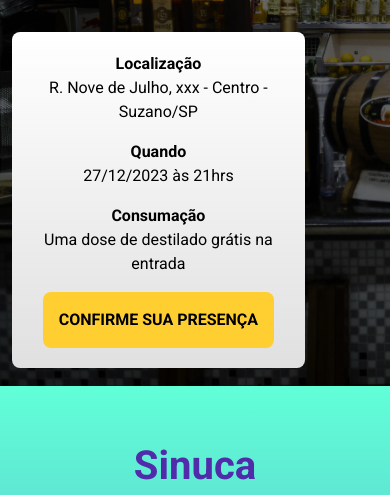
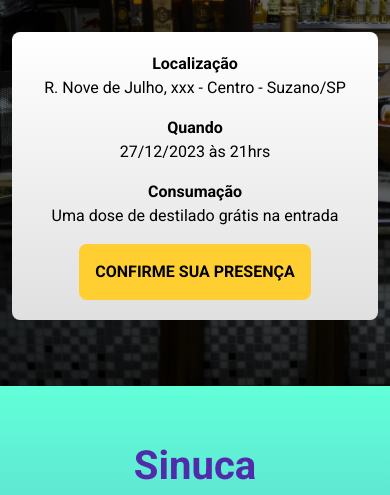
Before and after one commit to hsanfilippo/bday_counter_clock, a website built with Parcel: page src/index.html in a window 390 px wide. Shown: the part 314-809 px from the top of the page. Built offline with nearby package versions, Linux system fonts and the light colour scheme.

Commit message:
resp. fix hero

```diff
--- a/src/index.html
+++ b/src/index.html
@@ -18,7 +18,7 @@
                     <p  class="hero__header__title">Faltam <span id="clock"></span></p>
                 </div>
             </div>
-            <div class="hero__info container">
+            <div class="hero__info">
                 <ul class="hero__info__items">
                     <li class="hero__info__items__item">
                         <p>
--- a/src/styles/_diversao.scss
+++ b/src/styles/_diversao.scss
@@ -18,7 +18,7 @@
 
             &__prize {
                 background-color: #512baa;
-                padding: 2vw 3vw;
+                padding: 2vw 2vw;
                 border-radius: 10px;
                 max-height: 300px;
             }
--- a/src/styles/_hero.scss
+++ b/src/styles/_hero.scss
@@ -23,12 +23,16 @@
     &__header {
         padding: 5vw;
 
+        @media (max-width: 766px) {
+            font-size: 30px;
+        }
+
         &__title {
             font-size: 40px;
             text-align: center;
             font-weight: 800;
 
-            @media (max-width: 640px) {
+            @media (max-width: 766px) {
                 font-size: 30px;
             }
         }
@@ -38,33 +42,43 @@
             text-align: center;
             font-weight: 800;
 
-            @media (max-width: 640px) {
+            @media (max-width: 766px) {
                 font-size: 30px;
             }
         }
     }
 
     &__info {
-        margin: 0 auto;
         background-image: linear-gradient(#ffffff, #e0e0e0);
         border-radius: 8px;
         padding: 20px;
         display:inline-block;
 
+        @media (min-width: 992px) {
+            width: 100%;
+            display: block;
+            justify-content: space-around;
+        }
+
+
+        @media (max-width: 766px) {
+            width: 100%;
+        }
+
         &__items {
             display: flex;
             gap: 40px;
             text-align: center;
+            padding-left: 0;
             justify-content: space-around;
-            padding-left: 0;
 
-            @media (max-width: 640px) {
+            @media (max-width: 766px) {
+                width: 100%;
                 display: block;
+                margin: 0 auto;
             }
 
             &__item {
-                display: block;
-
                 p, b {
                     color: #000;
                 }
```
